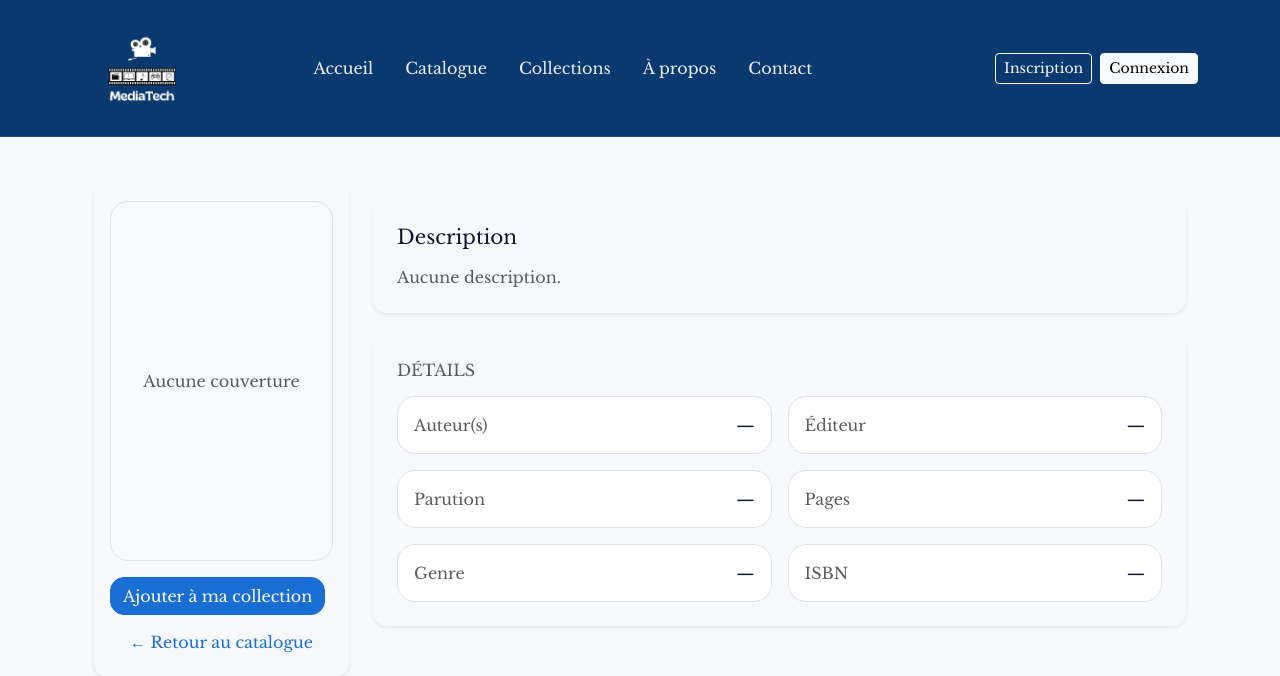
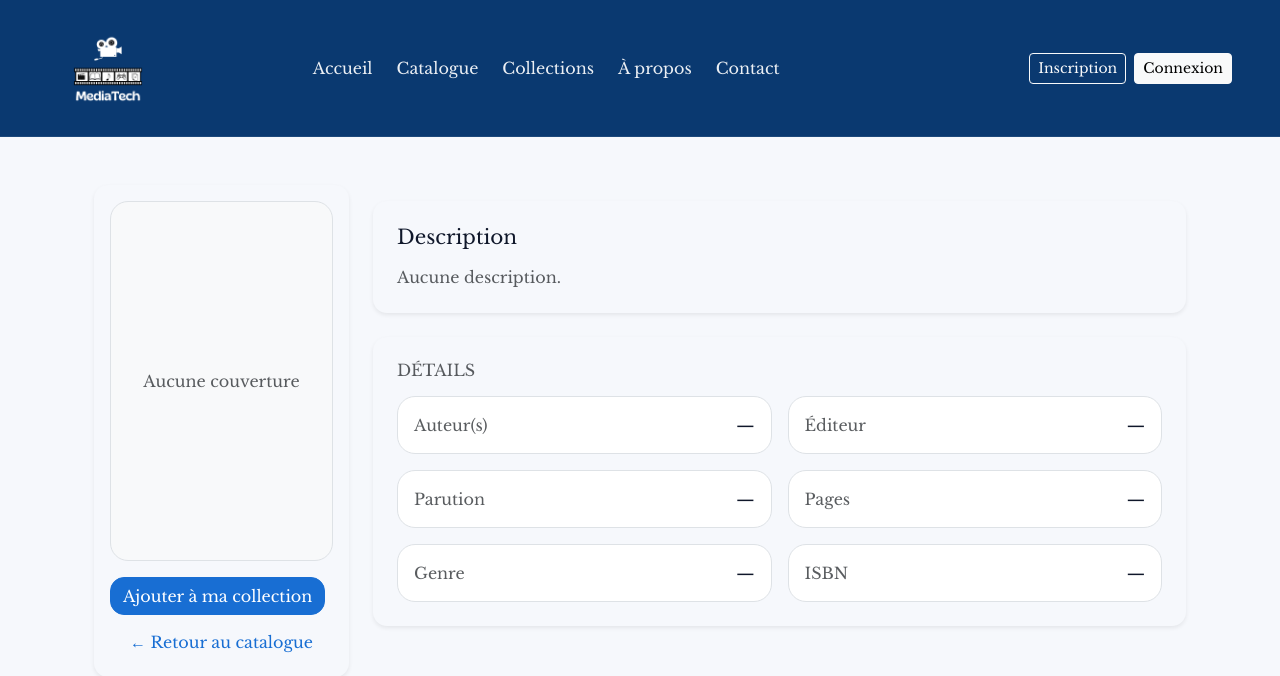
Before and after one commit to smaachaoui/mediatech, a Symfony app: template templates/book/show.html.twig in a window 1280 px wide. Shown: the top 676 px of the page. Run offline with Twig, Linux system fonts and the light colour scheme; the template is opened without the code that fills it, so the values that code supplies are empty; some libraries are stand-ins or nearby versions.

Commit message:
Rajout d'une balise header dans mon fichier _header puis je rajoute une classe bootstrap container-fluid à la ligne 3 + réduction du gap entre les liens de ma navigation. Désormais ma barre de navigation prend toute la largeur de son conteneur

```diff
--- a/templates/home/index.html.twig
+++ b/templates/home/index.html.twig
@@ -11,7 +11,7 @@
           Bienvenue sur MediaTech !
         </h2>
         {% if not app.user %}
-            <div class="alert alert-info mt-4 mb-0 text-center">
+            <div class="alert alert-info text-center p-3 m-3">
               Créez un compte pour ajouter vos œuvres à votre espace personnel et constituer vos collections.
             </div>
         {% endif %}
--- a/templates/partials/_header.html.twig
+++ b/templates/partials/_header.html.twig
@@ -1,5 +1,6 @@
-<nav class="navbar navbar-expand-lg navbar-dark mt-navbar py-2">
-  <div class="container">
+<header class="w-100">
+  <nav class="navbar w-100 navbar-expand-lg navbar-dark mt-navbar py-2">
+    <div class="container-fluid px-3 px-lg-5">
 
       {# Logo à gauche #}
       <a class="navbar-brand d-flex align-items-center gap-2 fw-semibold py-0" href="{{ path('app_home') }}">
@@ -24,7 +25,7 @@
       <div class="collapse navbar-collapse" id="mainNavbar">
 
         {# Liens pages — centrés #}
-      <ul class="navbar-nav mx-auto gap-lg-3 text-lg-center">
+        <ul class="navbar-nav mx-auto gap-lg-2 text-lg-center">
           <li class="nav-item">
             <a class="nav-link" href="{{ path('app_home') }}">Accueil</a>
           </li>
@@ -74,3 +75,4 @@
       </div>
     </div>
   </nav>
+</header>
```
Lines whose indentation alone changed are shown as unchanged.
